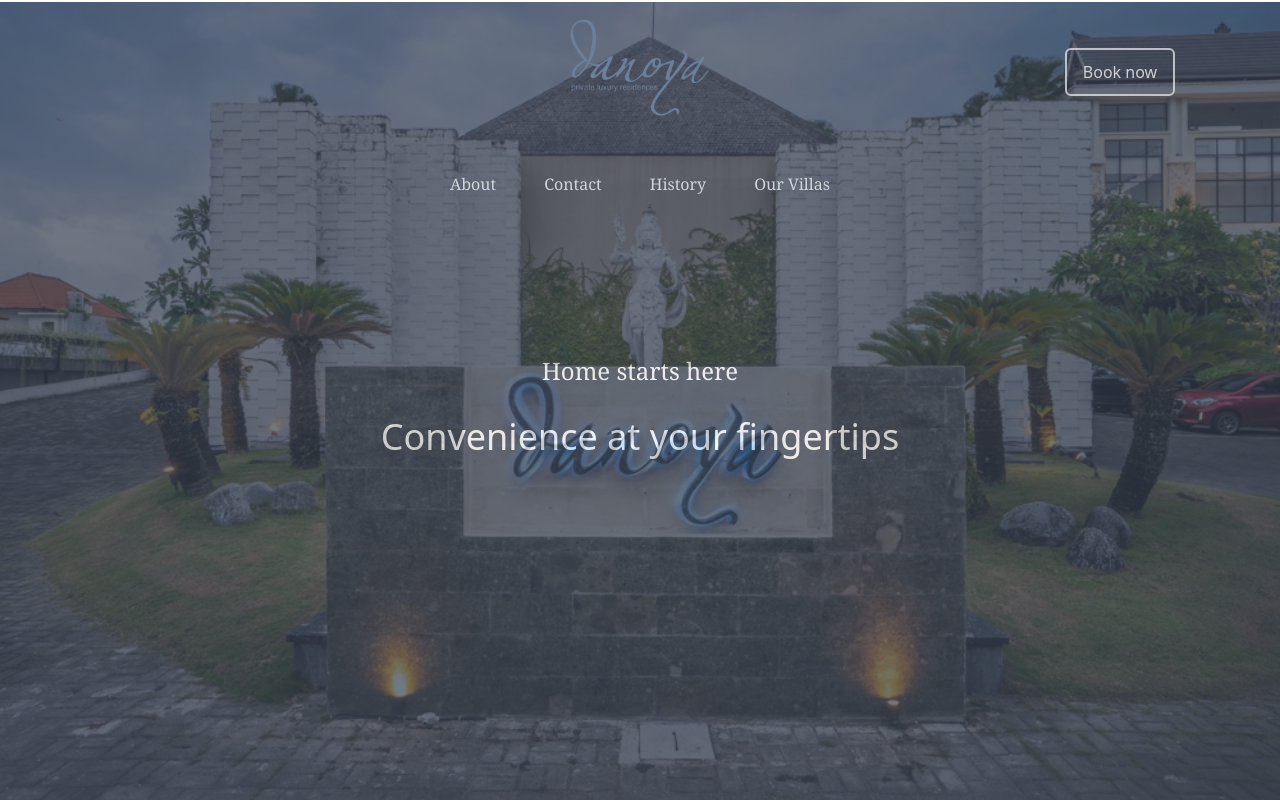
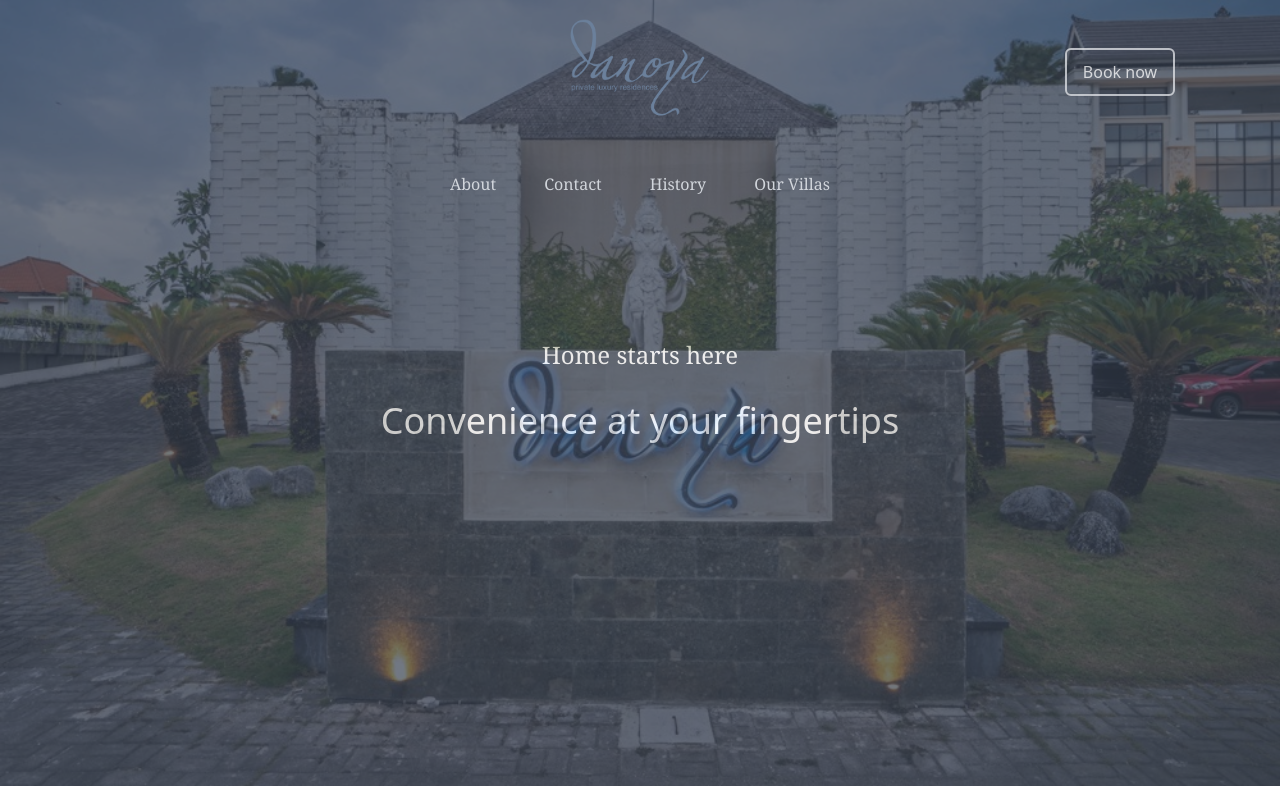
Before and after one commit to DanoyaResidences/danoya, a Nuxt app: page / in a window 1280 px wide. Shown: the top 800 px of the page. Built offline with nearby package versions, Linux system fonts and the light colour scheme; what tw-elements would draw is missing.

Commit message:
Fixed top margin of bottom nav

```diff
--- a/components/TopParallax.vue
+++ b/components/TopParallax.vue
@@ -1,5 +1,5 @@
 <template>
-  <div class="h-[80vh] md:h-screen -mt-52">
+  <div class="h-[80vh] md:h-screen -mt-56">
     <!-- Parallax -->
     <div
       :style="`background-image: url(${imagePath})`"
```
